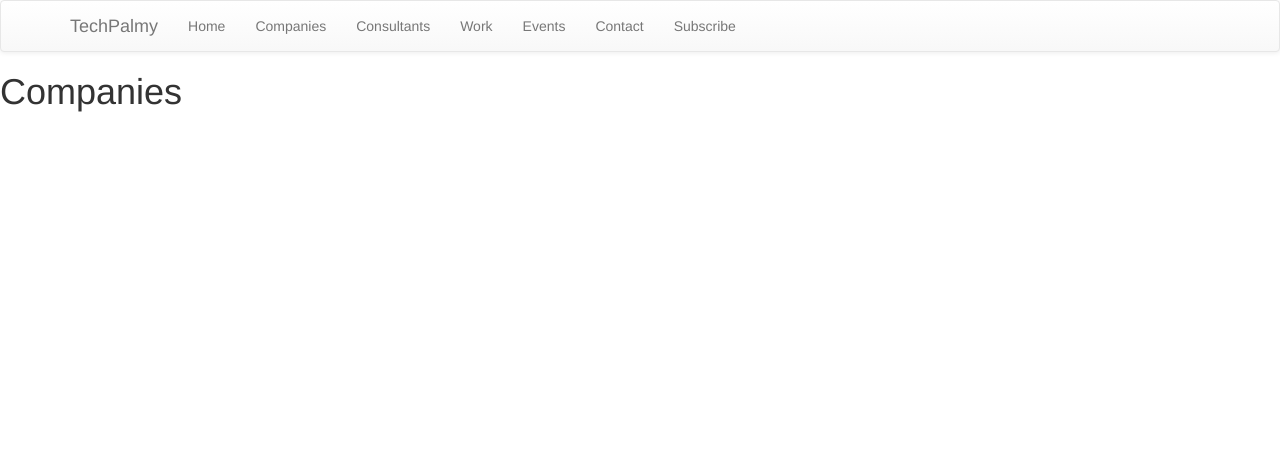
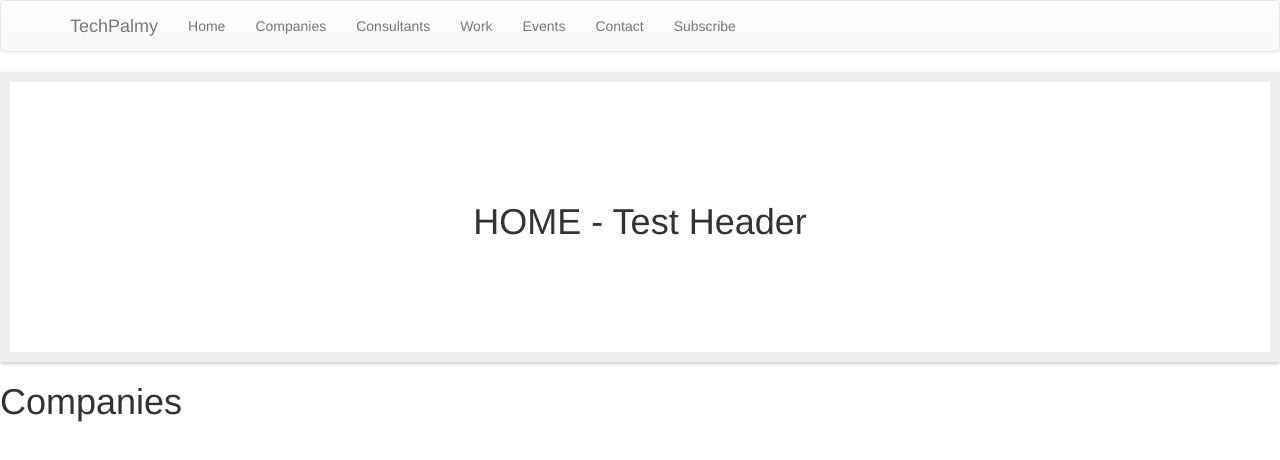
Before and after one commit to saiancha1/cautious-waddle, a React (Create React App) app in the folder ClientApp/: page /companies in a window 1280 px wide. Shown: the top 460 px of the page. Built offline with nearby package versions, Linux system fonts and the light colour scheme.

Commit message:
Rewrote App.js as class rather than a simple function. Added header comp

```diff
--- a/ClientApp/src/App.js
+++ b/ClientApp/src/App.js
@@ -1,4 +1,4 @@
-import React from 'react';
+import React, { Component } from 'react';
 import './App.css';
 import { BrowserRouter as Router, Route } from 'react-router-dom';
 import Navbar from './components/NavBar/NavBar';
@@ -10,21 +10,64 @@ import Events from './components/Events';
 import Contact from './components/Contact';
 import Subscribe from './components/Subscribe/Subscribe';
 import Login from './components/Login';
+import Header from './components/Header/Header'
 
-const App = () => (
-  <Router>
+// Changed this simple function into a class so that we can manipulate state on this page
+class App extends Component {
+  // This is one example of how state could be used, to have different header names
+  state = {
+    pageName: "HOME - Test Header",
+  }
+// This function is meant to change state ie. page name to be rendered in header component
+  pageNameHandler = (newname) => {
+    this.setState({
+      pageName: newname,
+    })
+  }
+
+  render() {
+    return <Router>
     <div>
       <Navbar />
-      <Route exact path="/" component={Home} />
-      <Route exact path="/companies" component={Companies} />
-      <Route exact path="/consultants" component={Consultants} />
-      <Route exact path="/work" component={Work} />
-      <Route exact path="/events" component={Events} />
-      <Route exact path="/contact" component={Contact} />
-      <Route exact path="/subscribe" component={Subscribe} />
-      <Route exact path="/login" component={Login} />
+{/* // Added header component to be separate and replicable*/}
+      <Header title={this.state.pageName}/>
+      <Route exact path="/" component={Home}
+      />
+      <Route exact path="/companies" component={Companies}
+      // Currently trying to make this work - changing state on routing event (to display new header name)
+      currentname={() => this.pageNameHandler('COMPANIES')}/>
+      <Route exact path="/consultants" component={Consultants}
+      />
+      <Route exact path="/work" component={Work}
+      />
+      <Route exact path="/events" component={Events}
+      />
+      <Route exact path="/contact" component={Contact}
+      />
+      <Route exact path="/subscribe" component={Subscribe}
+      />
+      <Route exact path="/login" component={Login}
+      />
     </div>
   </Router>
-);
+  }
+}
+// ORIGINAL SIMPLE FUNCTION BELOW
+// const App = () => (
+//   <Router>
+//     <div>
+//       <Navbar />
+//       <Header title={Route.num}/>
+//       <Route exact path="/" component={Home} num="1"/>
+//       <Route exact path="/companies" component={Companies} num="2"/>
+//       <Route exact path="/consultants" component={Consultants} />
+//       <Route exact path="/work" component={Work} />
+//       <Route exact path="/events" component={Events} />
+//       <Route exact path="/contact" component={Contact} />
+//       <Route exact path="/subscribe" component={Subscribe} />
+//       <Route exact path="/login" component={Login} />
+//     </div>
+//   </Router>
+// );
 
 export default App;
--- /dev/null
+++ b/ClientApp/src/components/Header/Header.css
@@ -0,0 +1,9 @@
+.header{
+    /* width: 70%; */
+    /* margin: auto; */
+    border: 10px solid #eee;
+    box-shadow: 0 2px 4px #ccc;
+    padding: 100px;
+    margin: 0px;
+    text-align: center;
+}
--- /dev/null
+++ b/ClientApp/src/components/Header/Header.js
@@ -0,0 +1,10 @@
+import React from 'react';
+import "./Header.css";
+
+const Header = (props) => {
+    return <div className="header">
+      <h1>{props.title}</h1>
+    </div>
+  };
+
+  export default Header;
```
